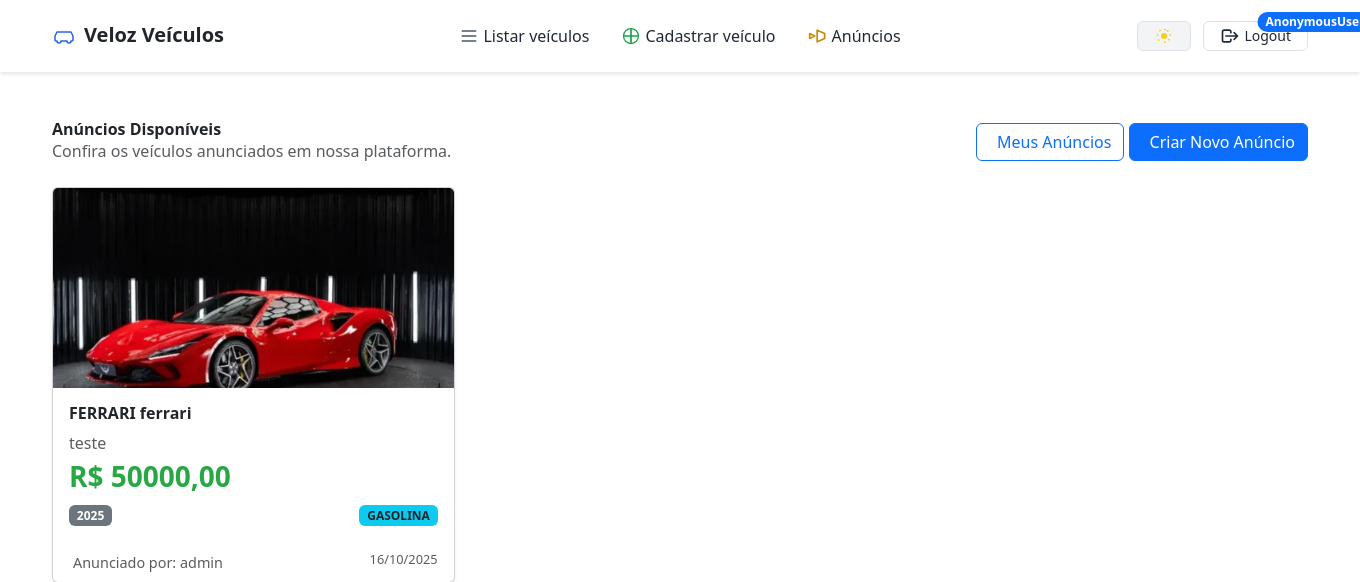
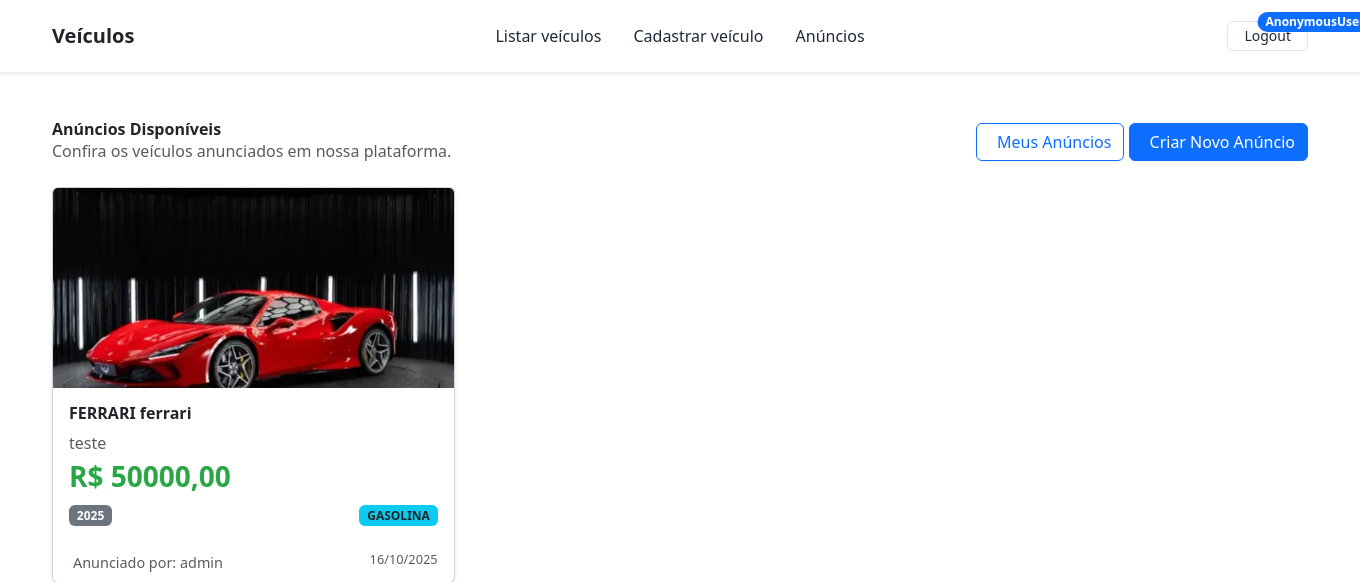
Before and after one commit to douglasalvesc/web_mobile, a Django app: page /anuncio/ in a window 1360 px wide. Shown: the top 582 px of the page. Run offline with Django 5.2, Linux system fonts and the light colour scheme; data comes from the database, SQL or seed files in the repository; some libraries are stand-ins or nearby versions.

Commit message:
feat: remove theme toggle functionality and clean up base HTML structure

```diff
--- a/js/funcoes.js
+++ /dev/null
@@ -1,39 +0,0 @@
-// Theme toggle: apply/remove `dark` class on <html> and persist preference in localStorage
-(function () {
-	function setTheme(dark) {
-		const root = document.documentElement;
-		const iconSun = document.getElementById('icon-sun');
-		const iconMoon = document.getElementById('icon-moon');
-		if (dark) {
-			root.classList.add('dark');
-			localStorage.setItem('theme', 'dark');
-			if (iconSun) iconSun.classList.add('hidden');
-			if (iconMoon) iconMoon.classList.remove('hidden');
-		} else {
-			root.classList.remove('dark');
-			localStorage.setItem('theme', 'light');
-			if (iconSun) iconSun.classList.remove('hidden');
-			if (iconMoon) iconMoon.classList.add('hidden');
-		}
-	}
-
-	document.addEventListener('DOMContentLoaded', function () {
-		try {
-			const saved = localStorage.getItem('theme');
-			const prefersDark = window.matchMedia && window.matchMedia('(prefers-color-scheme: dark)').matches;
-			const initialDark = saved ? saved === 'dark' : prefersDark;
-			setTheme(initialDark);
-
-			const toggle = document.getElementById('theme-toggle');
-			if (toggle) {
-				toggle.addEventListener('click', function () {
-					const isDark = document.documentElement.classList.contains('dark');
-					setTheme(!isDark);
-				});
-			}
-		} catch (e) {
-			// swallow errors on very old browsers
-			console.error('Theme toggle failed', e);
-		}
-	});
-})();
--- a/sistema/templates/base.html
+++ b/sistema/templates/base.html
@@ -2,29 +2,38 @@
 <html lang="pt-br">
   <head>
     {% load static %}
-    <meta charset="UTF-8">
-    <meta name="viewport" content="width=device-width, initial-scale=1.0">
-    <link rel="shortcut icon" type="image/x-icon" href="{% static 'img/favicon.jpg' %}"/>
+    <meta charset="UTF-8" />
+    <meta name="viewport" content="width=device-width, initial-scale=1.0" />
+    <link
+      rel="shortcut icon"
+      type="image/x-icon"
+      href="{% static 'img/favicon.jpg' %}"
+    />
 
     <title>{% block titulo %} Desenvolvimento webmobile {% endblock %}</title>
 
-    <link type="text/css" rel="stylesheet" href="{% static 'css/base.css' %}">
-    <link rel="stylesheet" href="{% static 'css/bootstrap.css' %}">
+    <link type="text/css" rel="stylesheet" href="{% static 'css/base.css' %}" />
+    <link rel="stylesheet" href="{% static 'css/bootstrap.css' %}" />
     <!-- Tailwind CDN (class-based dark mode) -->
     <script src="https://cdn.tailwindcss.com"></script>
     <script>
       tailwind.config = {
-            darkMode: 'class',
+        darkMode: "class",
         theme: {
           extend: {},
-            }
-        }
+        },
+      };
     </script>
 
     <style>
       /* Keep legacy styles but prefer Tailwind classes in templates */
-        body { min-height: 100vh; }
-        .user-badge { font-size: 0.75rem; padding: 0.25rem 0.5rem; }
+      body {
+        min-height: 100vh;
+      }
+      .user-badge {
+        font-size: 0.75rem;
+        padding: 0.25rem 0.5rem;
+      }
     </style>
 
     {% block css_local %}{% endblock %}
@@ -37,65 +46,52 @@
         <header class="d-flex flex-wrap items-center justify-between py-3">
           <div class="col-md-3 mb-2 mb-md-0">
             <a href="/veiculo" class="d-inline-flex items-center no-underline">
-                      <!-- Logo icon (simple SVG car-like shape) -->
-                      <svg xmlns="http://www.w3.org/2000/svg" class="h-6 w-6 text-blue-600 mr-2" fill="none" viewBox="0 0 24 24" stroke="currentColor">
-                        <path stroke-linecap="round" stroke-linejoin="round" stroke-width="1.5" d="M3 13l2-4h14l2 4v4a1 1 0 01-1 1h-1a2 2 0 11-4 0H9a2 2 0 11-4 0H4a1 1 0 01-1-1v-4z" />
-                      </svg>
-                      <span class="fs-5 fw-bold text-dark dark:text-white">Veloz Veículos</span>
+              <span class="fs-5 fw-bold text-dark dark:text-white"
+                >Veículos</span
+              >
             </a>
           </div>
 
-              <ul class="nav col-12 col-md-auto mb-2 justify-content-center mb-md-0">
+          <ul
+            class="nav col-12 col-md-auto mb-2 justify-content-center mb-md-0"
+          >
             <li>
-                    <a href="/veiculo" class="nav-link px-3 text-gray-800 dark:text-gray-200 flex items-center">
-                        <!-- list icon -->
-                        <svg xmlns="http://www.w3.org/2000/svg" class="h-5 w-5 mr-1 text-gray-600 dark:text-gray-300" fill="none" viewBox="0 0 24 24" stroke="currentColor">
-                          <path stroke-linecap="round" stroke-linejoin="round" stroke-width="2" d="M4 6h16M4 12h16M4 18h16" />
-                        </svg>
+              <a
+                href="/veiculo"
+                class="nav-link px-3 text-gray-800 dark:text-gray-200 flex items-center"
+              >
                 Listar veículos
               </a>
             </li>
             <li>
-                    <a href="/veiculo/novo" class="nav-link px-3 text-gray-800 dark:text-gray-200 flex items-center">
-                        <!-- plus-circle icon -->
-                        <svg xmlns="http://www.w3.org/2000/svg" class="h-5 w-5 mr-1 text-green-600 dark:text-green-400" viewBox="0 0 24 24" fill="none" stroke="currentColor">
-                          <path stroke-linecap="round" stroke-linejoin="round" stroke-width="2" d="M12 4v16m8-8H4" />
-                          <circle cx="12" cy="12" r="9" stroke="currentColor" stroke-width="1.5" fill="none" />
-                        </svg>
+              <a
+                href="/veiculo/novo"
+                class="nav-link px-3 text-gray-800 dark:text-gray-200 flex items-center"
+              >
                 Cadastrar veículo
               </a>
             </li>
             <li>
-                    <a href="/anuncio" class="nav-link px-3 text-gray-800 dark:text-gray-200 flex items-center">
-                        <!-- megaphone/annouce icon -->
-                        <svg xmlns="http://www.w3.org/2000/svg" class="h-5 w-5 mr-1 text-yellow-600 dark:text-yellow-400" viewBox="0 0 24 24" fill="none" stroke="currentColor">
-                          <path stroke-linecap="round" stroke-linejoin="round" stroke-width="2" d="M11 5l9 4v6l-9 4V5z" />
-                          <path stroke-linecap="round" stroke-linejoin="round" stroke-width="2" d="M2 9v6l6-3-6-3z" />
-                        </svg>
+              <a
+                href="/anuncio"
+                class="nav-link px-3 text-gray-800 dark:text-gray-200 flex items-center"
+              >
                 Anúncios
               </a>
             </li>
           </ul>
 
-                            <div class="col-md-3 text-end flex items-center justify-end space-x-3">
-                                <!-- Theme toggle -->
-                                <button id="theme-toggle" class="inline-flex items-center px-3 py-1 border rounded text-sm bg-gray-100 dark:bg-gray-700 text-gray-800 dark:text-gray-100" title="Alternar tema">
-                                    <!-- sun/moon (we'll toggle visibility via JS) -->
-                                    <svg id="icon-sun" xmlns="http://www.w3.org/2000/svg" class="h-5 w-5 text-yellow-400" viewBox="0 0 20 20" fill="currentColor">
-                                        <path d="M10 3.5a.75.75 0 01.75-.75h.5a.75.75 0 010 1.5h-.5A.75.75 0 0110 3.5zM10 16.25a.75.75 0 01.75-.75h.5a.75.75 0 010 1.5h-.5a.75.75 0 01-.75-.75zM3.5 10a.75.75 0 01-.75-.75v-.5a.75.75 0 011.5 0v.5A.75.75 0 013.5 10zM16.25 10a.75.75 0 01-.75-.75v-.5a.75.75 0 011.5 0v.5a.75.75 0 01-.75.75zM5.28 5.28a.75.75 0 010-1.06l.35-.35a.75.75 0 011.06 1.06l-.35.35a.75.75 0 01-1.06 0zM14.36 14.36a.75.75 0 010-1.06l.35-.35a.75.75 0 111.06 1.06l-.35.35a.75.75 0 01-1.06 0zM5.28 14.72a.75.75 0 01-1.06 0l-.35-.35a.75.75 0 011.06-1.06l.35.35a.75.75 0 010 1.06zM14.36 5.64a.75.75 0 01-1.06 0l-.35-.35a.75.75 0 111.06-1.06l.35.35a.75.75 0 010 1.06zM10 7a3 3 0 100 6 3 3 0 000-6z" />
-                                    </svg>
-                                    <svg id="icon-moon" xmlns="http://www.w3.org/2000/svg" class="h-5 w-5 text-gray-200 hidden" viewBox="0 0 20 20" fill="currentColor">
-                                        <path d="M17.293 13.293A8 8 0 116.707 2.707a7 7 0 1010.586 10.586z" />
-                                    </svg>
-                                </button>
-
-                                <a href="/logout" class="btn btn-outline-secondary btn-logout relative inline-flex items-center px-3 py-1 border rounded text-sm bg-white dark:bg-gray-800 text-gray-800 dark:text-gray-100">
-                                        <!-- logout icon -->
-                                        <svg xmlns="http://www.w3.org/2000/svg" class="h-5 w-5 mr-1" fill="none" viewBox="0 0 24 24" stroke="currentColor">
-                                            <path stroke-linecap="round" stroke-linejoin="round" stroke-width="2" d="M17 16l4-4m0 0l-4-4m4 4H7m6 4v1a2 2 0 01-2 2H5a2 2 0 01-2-2V7a2 2 0 012-2h6a2 2 0 012 2v1" />
-                                        </svg>
+          <div
+            class="col-md-3 text-end flex items-center justify-end space-x-3"
+          >
+            <a
+              href="/logout"
+              class="btn btn-outline-secondary btn-logout relative inline-flex items-center px-3 py-1 border rounded text-sm bg-white dark:bg-gray-800 text-gray-800 dark:text-gray-100"
+            >
               Logout
-                                        <span class="position-absolute top-0 start-100 translate-middle badge rounded-pill bg-primary user-badge ml-2">
+              <span
+                class="position-absolute top-0 start-100 translate-middle badge rounded-pill bg-primary user-badge ml-2"
+              >
                 {{user}}
               </span>
             </a>
@@ -105,9 +101,7 @@
       {% endblock %}
     </div>
 
-    <div id="conteudo">
-        {% block conteudo %}{% endblock %}
-    </div>
+    <div id="conteudo">{% block conteudo %}{% endblock %}</div>
     <script src="{% static 'js/jquery.js' %}"></script>
     <script src="{% static 'js/bootstrap.js' %}"></script>
     <script src="{% static 'js/funcoes.js' %}"></script>
```
Lines whose indentation alone changed are shown as unchanged.
